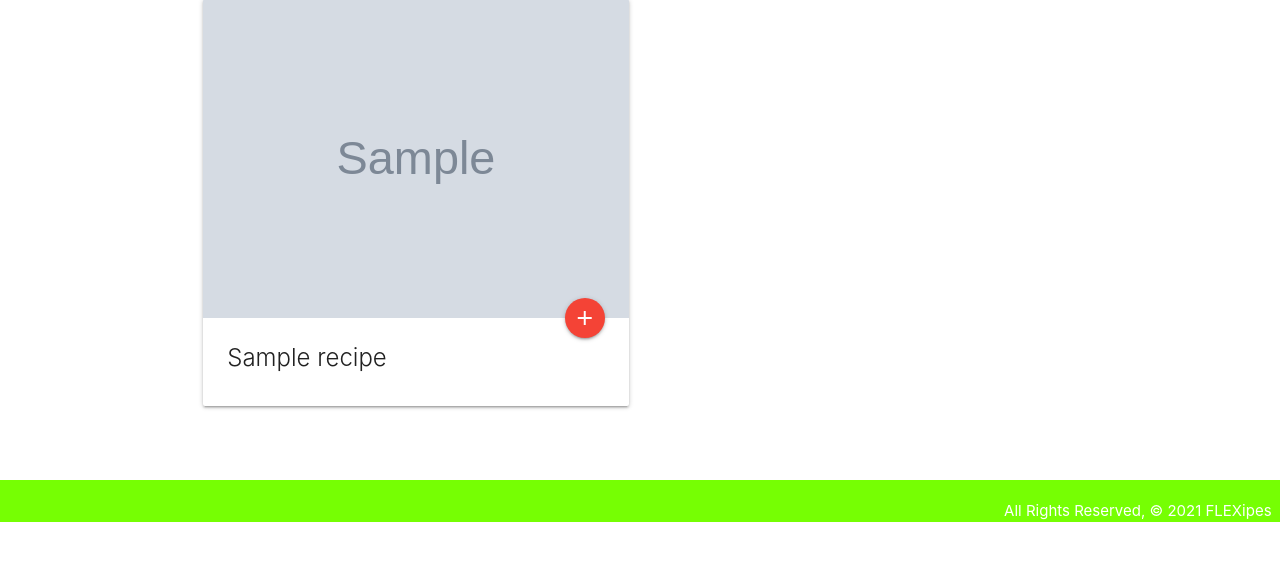
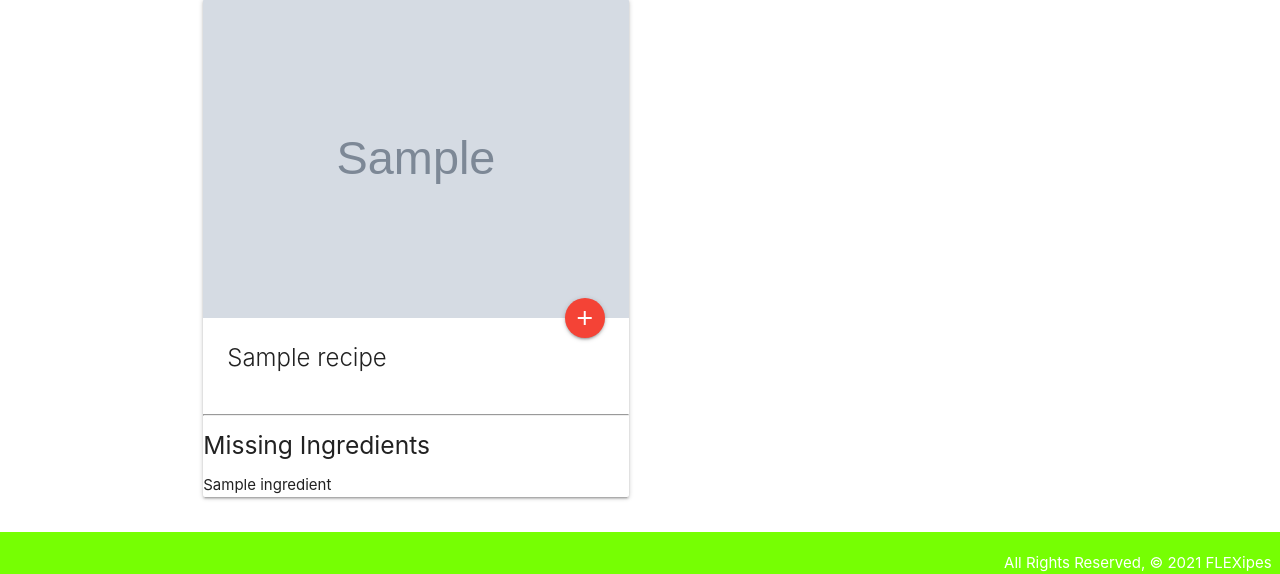
Before and after one commit to raulrodriguez8/FLEXipes, a Django app: template main_app/templates/recipes/results.html in a window 1280 px wide. Shown: the part 278-852 px from the top of the page. Before the commit the page ends 800 px from the top, so only its background shows below. Run offline with Django 3.2, Linux system fonts and the light colour scheme; the template is opened without the code that fills it: most values are stand-ins (such as "Sample title", 1, 10 or a date in 2020); grey boxes marked "Sample" are stand-in pictures.

Commit message:
added missing ingredients on results page

```diff
--- a/main_app/templates/recipes/results.html
+++ b/main_app/templates/recipes/results.html
@@ -17,6 +17,16 @@
       <div class="card-content">
         <span class="card-title">{{recipe.title}}</span>
       </div>
+      <hr>
+      <div>
+
+        <h5>Missing Ingredients</h5>
+      <ul>
+        {% for ingredient in recipe.missedIngredients%}
+        <li>{{ ingredient.originalName}}</li>
+        {% endfor %}
+      </ul>
+    </div>
     </div>
   </div>
 </div>
```
Also changed, not shown: main_app/static/css/style.css (line endings or trailing spaces), main_app/templates/recipes/details.html (line endings or trailing spaces).
